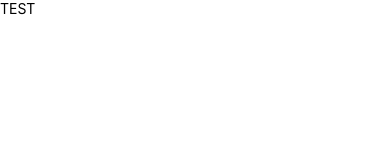
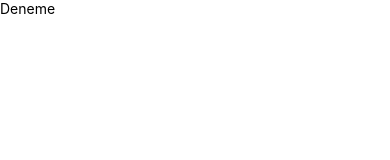
Before and after one commit to elifnuryy/Taskify, a React Native app: screen / in a window 390 px wide. Shown: the top 160 px of the page. Built offline with nearby package versions, Linux system fonts and the light colour scheme.

Commit message:
Update App.js

```diff
--- a/App.js
+++ b/App.js
@@ -3,6 +3,6 @@ import { View, Text } from 'react-native';
 
 export default function App() {
   return (
-      <Text>TEST</Text>
+      <Text>Deneme</Text>
   );
 }
```
